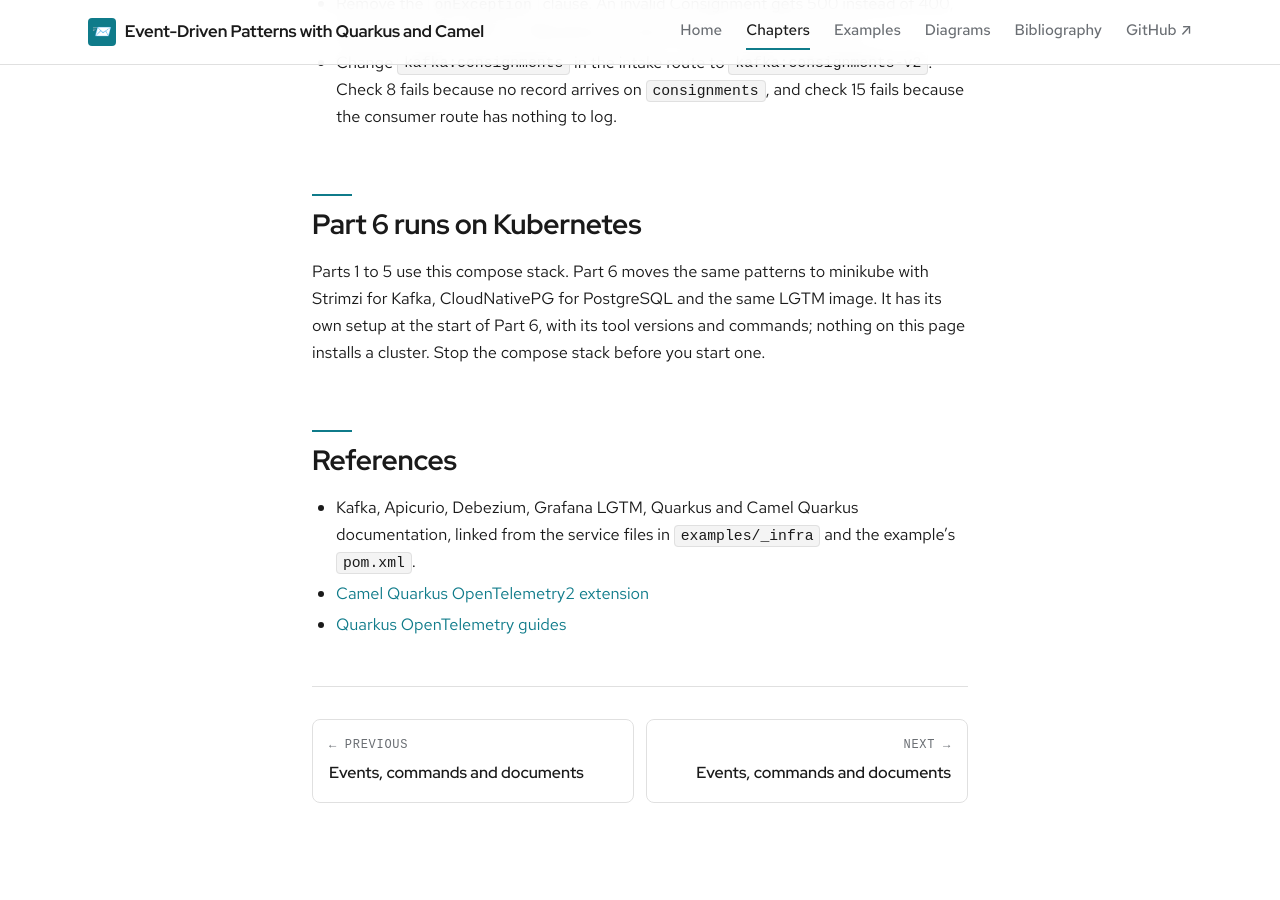
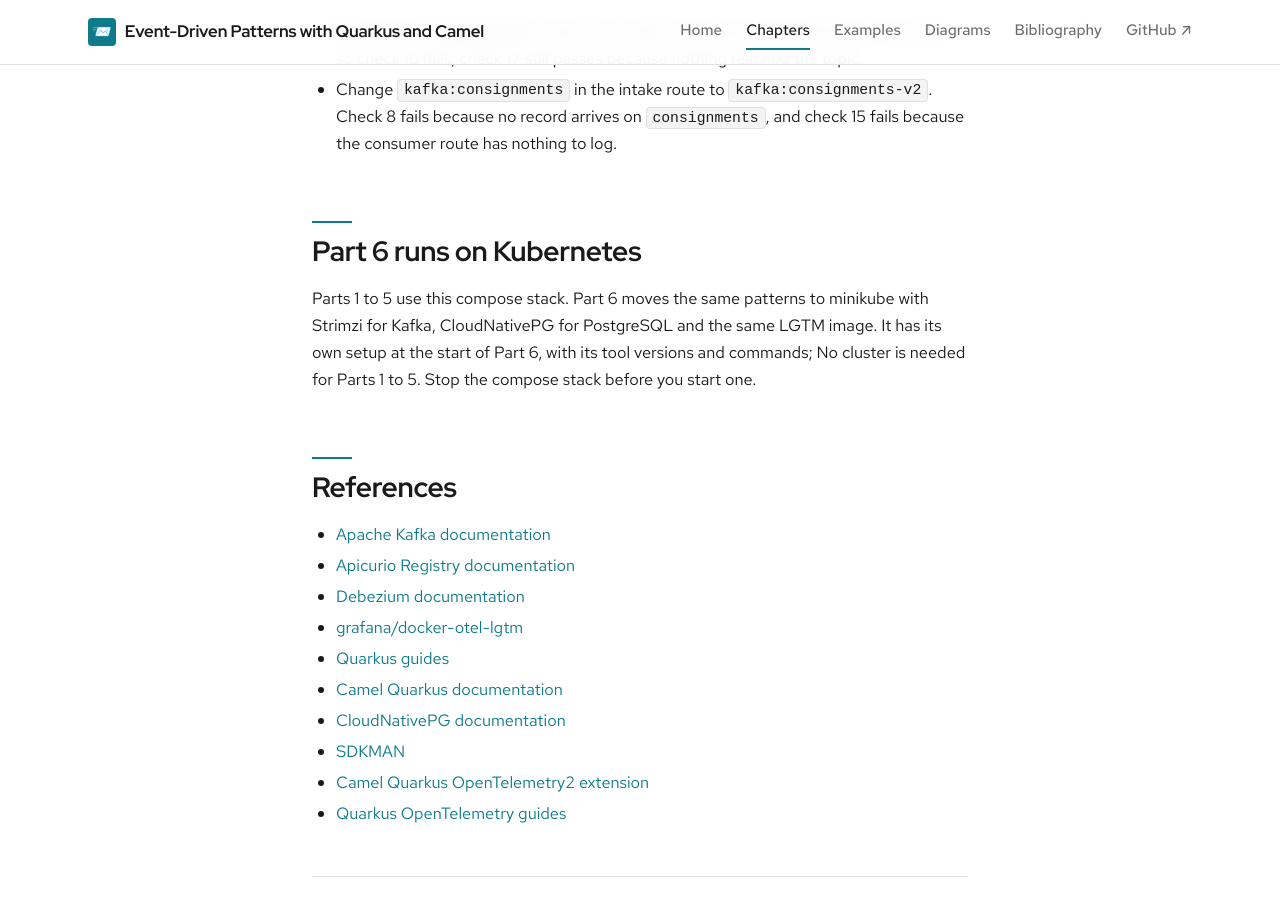
Before and after one commit to patterncatalyst/event-driven-patterns-with-quarkus-and-camel, a Jekyll site: the page built from _docs/00-prerequisites-and-stacks.md, in a window 1280 px wide and 900 px high, scrolled down 7151 px. Built offline with Jekyll 4.4.1, drawn with Linux system fonts in a browser that asks for light colours; some web fonts are replaced; some of the changed text lies outside the part shown.

Commit message:
fix(§0): repair round 2: real documentation references, shared example conventions, figure title

```diff
--- a/_docs/00-prerequisites-and-stacks.md
+++ b/_docs/00-prerequisites-and-stacks.md
@@ -7,7 +7,7 @@ description: "The tools, versions and local stack every example runs on, and a f
 duration: "30 minutes"
 ---
 
-Every example in the book runs on one local stack: a Kafka broker, a PostgreSQL database, a schema registry, Kafka Connect with Debezium, and a Grafana LGTM container that receives traces, metrics and logs. An example is a small Quarkus and Camel service plus a script that starts the stack, exercises the service and checks what happened.
+Every example in the book runs on one local stack: a Kafka broker, a PostgreSQL database, a schema registry, Kafka Connect with Debezium, and a Grafana LGTM container that receives traces, metrics and logs. An example is a small Quarkus service, usually with Camel routes, plus a script that starts the stack, exercises the service and checks what happened.
 
 {% include excalidraw.html file="00-compose-stack" alt="The compose stack: curl posts to the stack-check service, which publishes to and consumes from Kafka; Connect links Kafka and PostgreSQL; the service sends telemetry to LGTM" caption="Figure 0.1: The stack every example runs on" %}
 
@@ -152,10 +152,17 @@ Try each of these and rerun `./verify.sh`:
 
 ## Part 6 runs on Kubernetes
 
-Parts 1 to 5 use this compose stack. Part 6 moves the same patterns to minikube with Strimzi for Kafka, CloudNativePG for PostgreSQL and the same LGTM image. It has its own setup at the start of Part 6, with its tool versions and commands; nothing on this page installs a cluster. Stop the compose stack before you start one.
+Parts 1 to 5 use this compose stack. Part 6 moves the same patterns to minikube with Strimzi for Kafka, CloudNativePG for PostgreSQL and the same LGTM image. It has its own setup at the start of Part 6, with its tool versions and commands; No cluster is needed for Parts 1 to 5. Stop the compose stack before you start one.
 
 ## References
 
-- Kafka, Apicurio, Debezium, Grafana LGTM, Quarkus and Camel Quarkus documentation, linked from the service files in `examples/_infra` and the example's `pom.xml`.
+- [Apache Kafka documentation](https://kafka.apache.org/documentation/)
+- [Apicurio Registry documentation](https://www.apicur.io/registry/docs/)
+- [Debezium documentation](https://debezium.io/documentation/)
+- [grafana/docker-otel-lgtm](https://github.com/grafana/docker-otel-lgtm)
+- [Quarkus guides](https://quarkus.io/guides/)
+- [Camel Quarkus documentation](https://camel.apache.org/camel-quarkus/latest/)
+- [CloudNativePG documentation](https://cloudnative-pg.io/documentation/)
+- [SDKMAN](https://sdkman.io/)
 - [Camel Quarkus OpenTelemetry2 extension](https://camel.apache.org/camel-quarkus/latest/reference/extensions/opentelemetry2.html)
 - [Quarkus OpenTelemetry guides](https://quarkus.io/guides/opentelemetry)
```
Also changed, not shown: other parts of _docs/00-prerequisites-and-stacks.md (+1 -1 lines), CLAUDE.md (+1 -1 lines), _example_pages/00-stack-check.md (+2 -1 lines), _plans/claims.md (+4 -2 lines), bibliography.md (+4 -1 lines), examples/00-stack-check/compose.yaml (+3 -4 lines), examples/00-stack-check/pom.xml (+4 -4 lines), examples/_infra/README.md (+4 -3 lines), examples/domain-model/README.md (+2 -2 lines), README.md, diagrams/00-compose-stack.svg, 3 other files.
